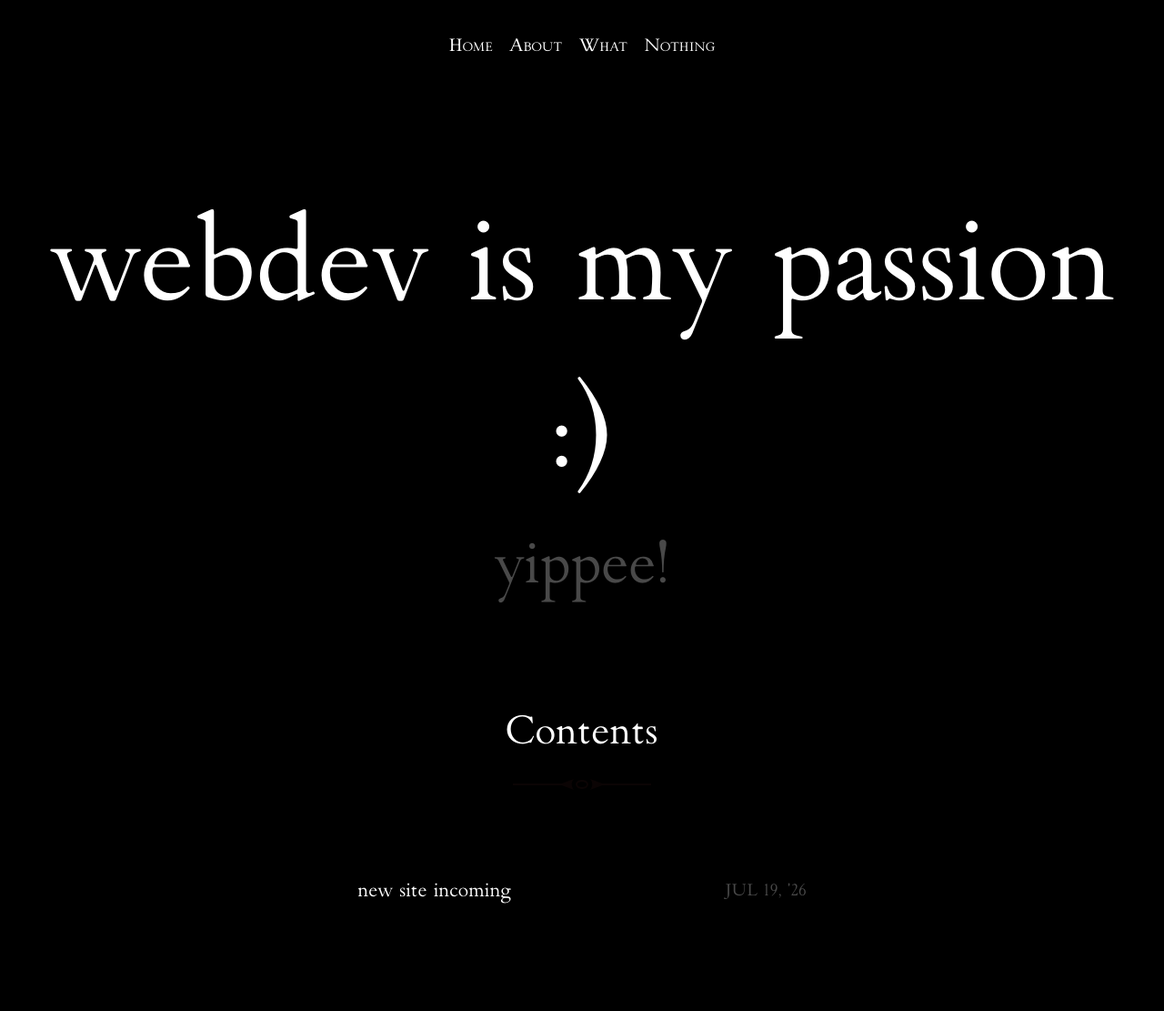
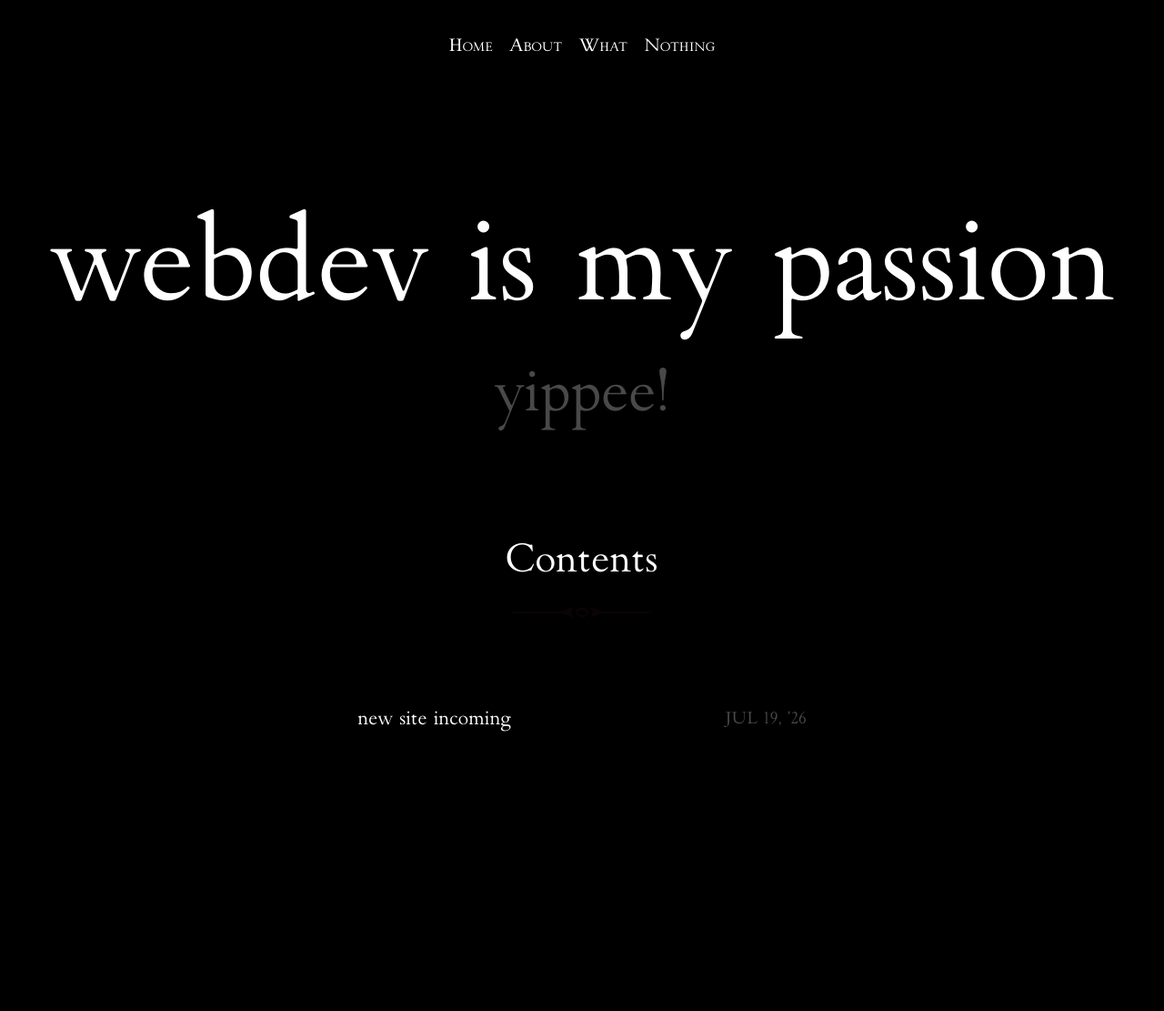
Before and after one commit to abryantt/hmm, a Jekyll site: the page built from index.markdown, in a window 1280 px wide. Shown: the whole page at 91% size. Built offline with Jekyll 4.4.1, drawn with Linux system fonts in a browser that asks for light colours; after the commit the page ends 922 px from its top, so only the background shows below that.

Commit message:
no smiley

```diff
--- a/_config.yml
+++ b/_config.yml
@@ -18,7 +18,7 @@
 # You can create any custom variable you would like, and they will be accessible
 # in the templates via {{ site.myvariable }}.
 
-title: webdev is my passion :)
+title: webdev is my passion
 email: abryantt@protonmail.com
 description: >- # this means to ignore newlines until "baseurl:"
   yippee!
```
